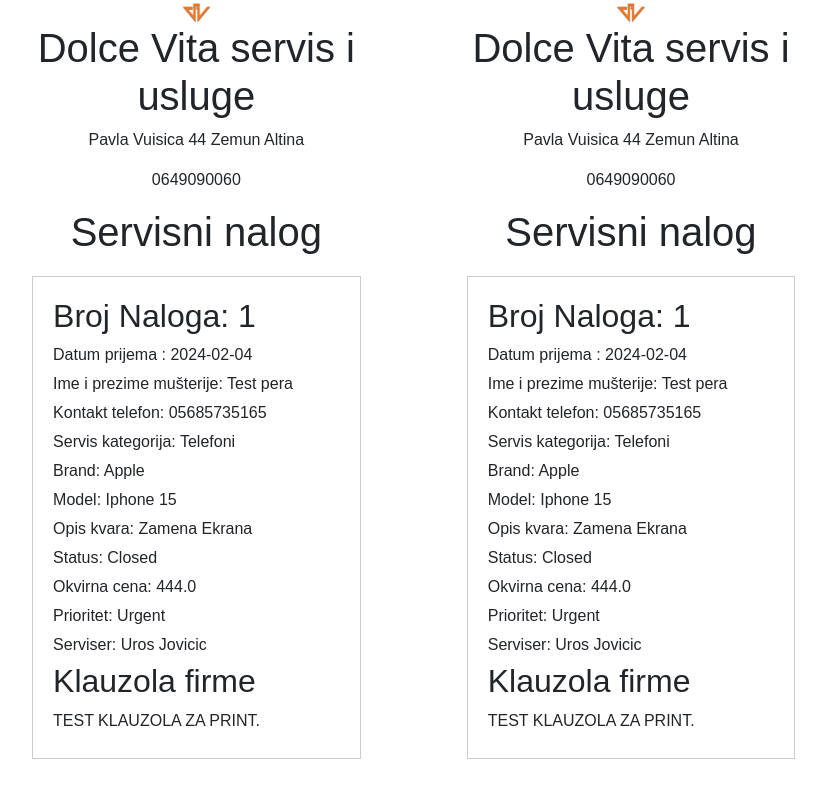
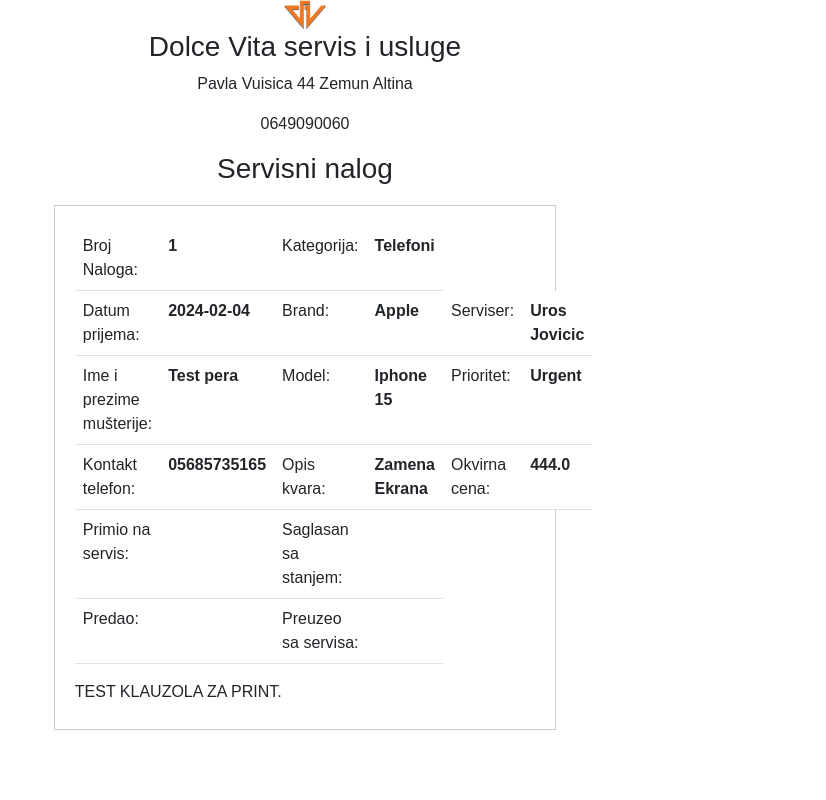
Before and after one commit to v1sk0/dv_telefoni, a Flask app: page /print_ticket/1 in a window 1280 px wide. Shown: the whole page, without its empty margins (9-835 px from the left). Run offline with Flask 3, Linux system fonts and the light colour scheme; parts of the project's set-up code (start-up, migrations or seed data) failed here and were passed over; some libraries are stand-ins or nearby versions.

Commit message:
formatiranje stampe naloga

```diff
--- a/templates/printable_ticket.html
+++ b/templates/printable_ticket.html
@@ -31,91 +31,114 @@
             padding: 20px;
             margin-bottom: 20px;
         }
-      .ticket-details h2 {
+        .ticket-details h3 {
             margin-top: 0;
         }
         .ticket-details p {
             margin: 5px 0;
         }
+        .company-logo img {
+            width: 12%;
+            height: auto;
+        }
+        .company-header {
+            text-align: center; /* Align content center */
+        }
+
+        .table th {
+            font-weight: normal; /* Make th elements not bold */
+        }
+        .table td {
+            font-weight: bold; /* Make td elements bold */
+        }
+
+        /* Media query for adjusting font size for printing */
+        @media print {
+            body {
+                font-size: 10pt; /* Set font size to 10pt for printing */
+            }
+            .print-font-size-5 {
+                font-size: 5pt; /* Define font size 5 for printing */
+            }
+            table {
+                font-size: 10pt; /* Set font size of table to 10pt for printing */
+            }
+        }
     </style>
 </head>
 <body>
 <div class="row">
-      <div class="col-md-4">
+    <div class="col-md-6">
         <div class="ticket-container">
-          <header class="company-header" style="text-align: center">
+            <header class="company-header">
                 <div class="company-logo">
                     <img
                         src="/static/images/dolce_vita_logo.png"
                         alt="Company Logo"
-                style="width: 12%; height: auto"
                     />
                 </div>
-            <div class="company-info">
-              <h1>Dolce Vita servis i usluge</h1>
+                <div class="company-info" ">
+                    <h3>Dolce Vita servis i usluge</h3>
                     <p>Pavla Vuisica 44 Zemun Altina</p>
                     <p>0649090060</p>
                 </div>
             </header>
             <div class="ticket-header">
-            <h1>Servisni nalog</h1>
+                <h3>Servisni nalog</h3>
             </div>
-          <div class="ticket-details">
-            <h2>Broj Naloga: {{ ticket.service_ticket_nr }}</h2>
-            <p>Datum prijema : {{ ticket.date }}</p>
-            <p>Ime i prezime mušterije: {{ ticket.customer_name }}</p>
-            <p>Kontakt telefon: {{ ticket.customer_contact }}</p>
+
+            <div class="ticket-details" ">
+                <table class="table">
+                    <tbody>
+                    <!-- First Section -->
+                    <tr>
+                        <th scope="row">Broj Naloga:</th>
+                        <td>{{ ticket.service_ticket_nr }}</td>
+                        <th scope="row">Kategorija:</th>
+                        <td>{{ ticket.service_section }}</td>
+                    </tr>
+                    <tr>
+                        <th scope="row">Datum prijema:</th>
+                        <td>{{ ticket.date }}</td>
+                        <th scope="row">Brand:</th>
+                        <td>{{ ticket.brand }}</td>
+                        <th scope="row">Serviser:</th>
+                        <td>{{ ticket.assigned_technician }}</td>
+                    </tr>
+                    <tr>
+                        <th scope="row">Ime i prezime mušterije:</th>
+                        <td>{{ ticket.customer_name }}</td>
+                        <th scope="row">Model:</th>
+                        <td>{{ ticket.model }}</td>
+                        <th scope="row">Prioritet:</th>
+                        <td>{{ ticket.priority }}</td>
+                    </tr>
+                    <tr>
+                        <th scope="row">Kontakt telefon:</th>
+                        <td>{{ ticket.customer_contact }}</td>
+                        <th scope="row">Opis kvara:</th>
+                        <td>{{ ticket.comment }}</td>
+                        <th scope="row">Okvirna cena:</th>
+                        <td>{{ ticket.sales_price }}</td>
+                    </tr>
+                    <!-- Second Section -->
                     <!-- Add more ticket details as needed -->
-            <p>Servis kategorija: {{ ticket.service_section }}</p>
-            <p>Brand: {{ ticket.brand }}</p>
-            <p>Model: {{ ticket.model }}</p>
-            <p>Opis kvara: {{ ticket.comment }}</p>
-            <p>Status: {{ ticket.ticket_status }}</p>
-            <p>Okvirna cena: {{ ticket.sales_price }}</p>
-            <p>Prioritet: {{ ticket.priority }}</p>
-            <p>Serviser: {{ ticket.assigned_technician }}</p>
-            <h2>Klauzola firme</h2>
-            <p>{{ app.config['COMMENT_CLAUSE'] }}</p>
-            <!-- Add more ticket details as needed -->
-          </div>
-        </div>
-      </div>
-      <div class="col-md-4">
-        <div class="ticket-container">
-          <header class="company-header" style="text-align: center">
-            <div class="company-logo">
-              <img
-                src="/static/images/dolce_vita_logo.png"
-                alt="Company Logo"
-                style="width: 12%; height: auto"
-              />
-            </div>
-            <div class="company-info">
-              <h1>Dolce Vita servis i usluge</h1>
-              <p>Pavla Vuisica 44 Zemun Altina</p>
-              <p>0649090060</p>
-            </div>
-          </header>
-          <div class="ticket-header">
-            <h1>Servisni nalog</h1>
-          </div>
-          <div class="ticket-details">
-            <h2>Broj Naloga: {{ ticket.service_ticket_nr }}</h2>
-            <p>Datum prijema : {{ ticket.date }}</p>
-            <p>Ime i prezime mušterije: {{ ticket.customer_name }}</p>
-            <p>Kontakt telefon: {{ ticket.customer_contact }}</p>
-            <!-- Add more ticket details as needed -->
-            <p>Servis kategorija: {{ ticket.service_section }}</p>
-            <p>Brand: {{ ticket.brand }}</p>
-            <p>Model: {{ ticket.model }}</p>
-            <p>Opis kvara: {{ ticket.comment }}</p>
-            <p>Status: {{ ticket.ticket_status }}</p>
-            <p>Okvirna cena: {{ ticket.sales_price }}</p>
-            <p>Prioritet: {{ ticket.priority }}</p>
-            <p>Serviser: {{ ticket.assigned_technician }}</p>
-            <h2>Klauzola firme</h2>
-            <p>{{ app.config['COMMENT_CLAUSE'] }}</p>
-            <!-- Add more ticket details as needed -->
+                    <tr>
+                        <th scope="row">Primio na servis:</th>
+                        <td></td>
+                        <th scope="row">Saglasan sa stanjem:</th>
+                        <td></td>
+                    </tr>
+                    <tr>
+                        <th scope="row">Predao:</th>
+                        <td></td>
+                        <th scope="row">Preuzeo sa servisa:</th>
+                        <td></td>
+                    </tr>
+                    </tbody>
+                </table>
+                <p class="print-font-size-5">{{ app.config['COMMENT_CLAUSE'] }}</p>
+                <!-- Additional sections can be added here -->
             </div>
         </div>
     </div>
```
Also changed, not shown: instance/dolcevita.db. Lines whose indentation alone changed are shown as unchanged.
